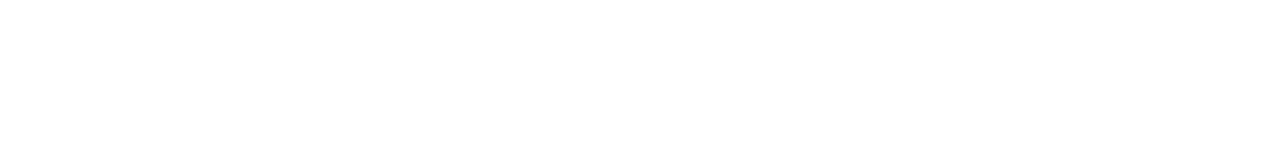
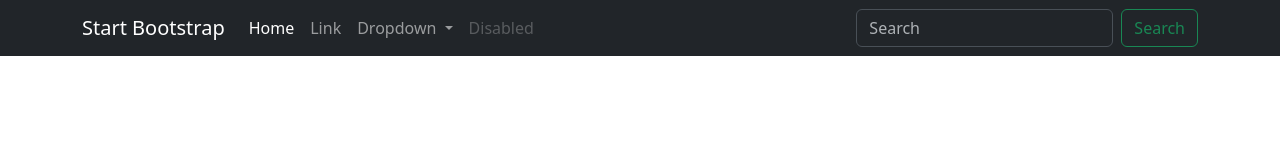
Before and after one commit to AlessioDiMari/html-css-bootstrap-freelancer, a plain HTML site: page index.html in a window 1280 px wide. Drawn offline with nearby package versions, Linux system fonts and the light colour scheme.

Commit message:
abbozzo navbar

```diff
--- a/index.html
+++ b/index.html
@@ -15,6 +15,43 @@
 
 </head>
 <body>
+    <nav class="navbar navbar-expand-lg bg-dark" data-bs-theme="dark">
+        <div class="container">
+          <a class="navbar-brand" href="#">Start Bootstrap</a>
+          <button class="navbar-toggler" type="button" data-bs-toggle="collapse" data-bs-target="#navbarSupportedContent" aria-controls="navbarSupportedContent" aria-expanded="false" aria-label="Toggle navigation">
+            <span class="navbar-toggler-icon"></span>
+          </button>
+          <div class="collapse navbar-collapse" id="navbarSupportedContent">
+            <ul class="navbar-nav me-auto mb-2 mb-lg-0">
+              <li class="nav-item">
+                <a class="nav-link active" aria-current="page" href="#">Home</a>
+              </li>
+              <li class="nav-item">
+                <a class="nav-link" href="#">Link</a>
+              </li>
+              <li class="nav-item dropdown">
+                <a class="nav-link dropdown-toggle" href="#" role="button" data-bs-toggle="dropdown" aria-expanded="false">
+                  Dropdown
+                </a>
+                <ul class="dropdown-menu">
+                  <li><a class="dropdown-item" href="#">Action</a></li>
+                  <li><a class="dropdown-item" href="#">Another action</a></li>
+                  <li><hr class="dropdown-divider"></li>
+                  <li><a class="dropdown-item" href="#">Something else here</a></li>
+                </ul>
+              </li>
+              <li class="nav-item">
+                <a class="nav-link disabled" aria-disabled="true">Disabled</a>
+              </li>
+            </ul>
+            <form class="d-flex" role="search">
+              <input class="form-control me-2" type="search" placeholder="Search" aria-label="Search">
+              <button class="btn btn-outline-success" type="submit">Search</button>
+            </form>
+          </div>
+        </div>
+      </nav>
+
 
 
 
```
